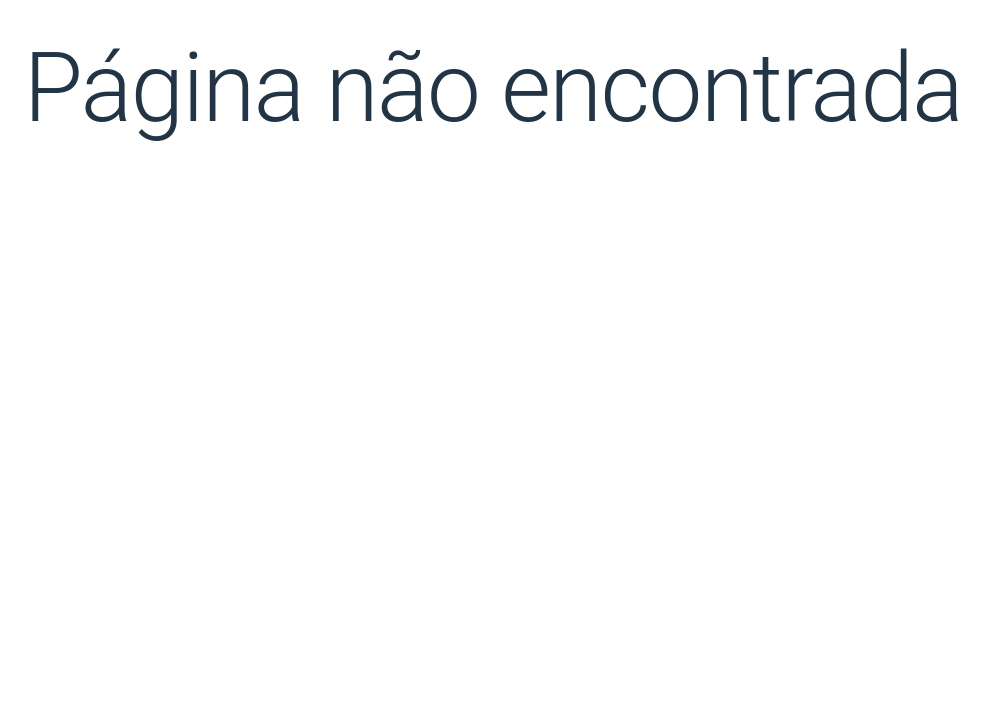
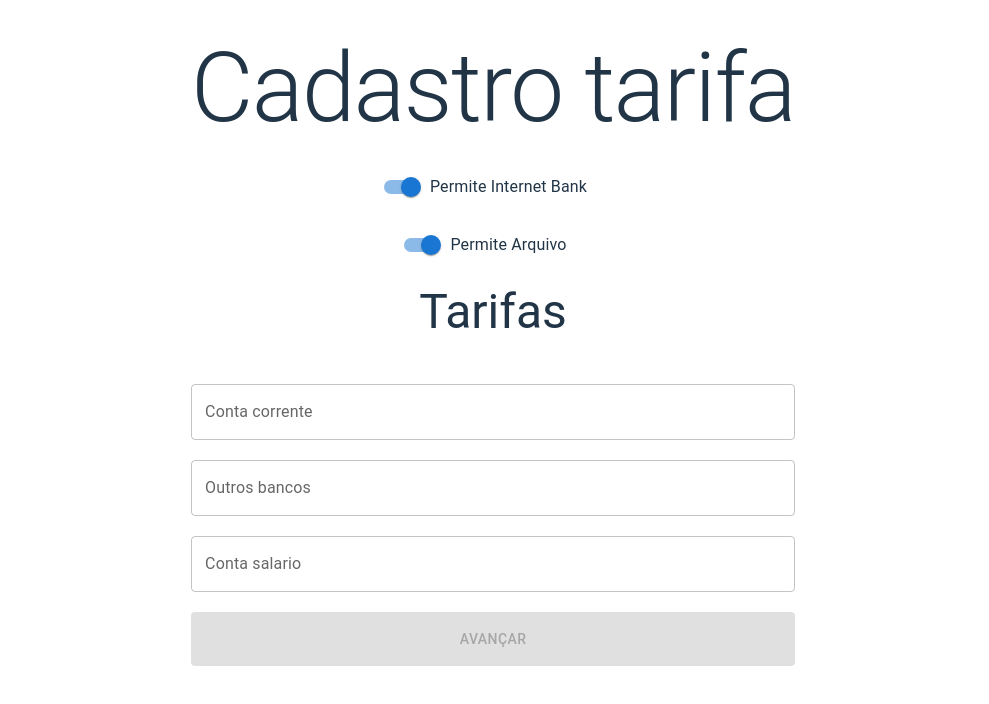
Before and after one commit to ander0308/react-hook-form, a React (Vite) app: page /app2/cadastro-tarifas in a window 1280 px wide. Shown: the top 704 px of the page, without its empty margins (147-1136 px from the left). Built offline with nearby package versions, Linux system fonts and the light colour scheme; data requests are answered from the project's data file.

Commit message:
feat: add form with inputs dinamic

```diff
--- a/db.json
+++ b/db.json
@@ -9,5 +9,47 @@
     "company": "Nasa",
     "phone": "11989878999",
     "tecnology": "react"
+  },
+  "data-tarifas": {
+    "permiteIbpj": false,
+    "permiteArquivo": false,
+    "respeitaSequenciaArquivo": false,
+    "tarifaAjusteAutomatico": false,
+    "numFloat": {
+      "padrao": 1,
+      "opcoes": [1, 2, 3]
+    },
+    "tarifaDiaDebito": {
+      "padrao": 2,
+      "valorMinimo": 0,
+      "valorMaximo": 9
+    },
+    "tarifaTipoIndiceReajuste": {
+      "padrao": "IGPM",
+      "opcoes": ["IGPM", "IPCA", "IPC"]
+    },
+    "tarifas": [
+      {
+        "codigo": 1,
+        "descricao": "Conta corrente",
+        "padrao": 0,
+        "valorMinimo": 2,
+        "valorMaximo": 8
+      },
+      {
+        "codigo": 2,
+        "descricao": "Outros bancos",
+        "padrao": 0,
+        "valorMinimo": 2,
+        "valorMaximo": 10
+      },
+      {
+        "codigo": 3,
+        "descricao": "Conta salario",
+        "padrao": 0,
+        "valorMinimo": 2,
+        "valorMaximo": 12
+      }
+    ]
   }
 }
--- a/package.json
+++ b/package.json
@@ -15,6 +15,7 @@
     "@emotion/styled": "^11.11.0",
     "@hookform/resolvers": "^3.3.2",
     "@mui/material": "^5.14.20",
+    "axios": "^1.6.2",
     "json-server": "^0.17.4",
     "react": "^18.2.0",
     "react-dom": "^18.2.0",
--- /dev/null
+++ b/src/hooks/useFetchTarifas.ts
@@ -0,0 +1,41 @@
+import axios from "axios";
+
+export type TCadastroTarifasType = {
+  permiteIbpj: boolean;
+  permiteArquivo: boolean;
+  respeitaSequenciaArquivo: boolean;
+  tarifaAjusteAutomatico: boolean;
+  numFloat: {
+    padrao: number;
+    opcoes: number[];
+  };
+  tarifaDiaDebito: {
+    padrao: number;
+    valorMinimo: number;
+    valorMaximo: number;
+  };
+  tarifaTipoIndiceReajuste: {
+    padrao: string;
+    opcoes: string[];
+  };
+  tarifas: {
+    codigo: number;
+    descricao: string;
+    padrao: number;
+    valorMinimo: number;
+    valorMaximo: number;
+  };
+};
+
+export const useFetchTarifas = async () => {
+  try {
+    const response = await axios.get<TCadastroTarifasType>(
+      "http://localhost:4403/data-tarifas"
+    );
+    // console.log("hook", response.data);
+    return response.data;
+  } catch (error) {
+    console.error("Houve um problema ao buscar os dados: ", error);
+    throw error;
+  }
+};
--- a/src/pages/MaterialUiCadastro.tsx
+++ b/src/pages/MaterialUiCadastro.tsx
@@ -1,8 +1,8 @@
+import React from "react";
 import { useForm, Controller } from "react-hook-form";
 // import { DevTool } from "@hookform/devtools";
 import { zodResolver } from "@hookform/resolvers/zod";
 import { z } from "zod";
-import React from "react";
 import {
   Button,
   FormControl,
--- /dev/null
+++ b/src/pages/MaterialUiCadastroTarifas.tsx
@@ -0,0 +1,172 @@
+import {
+  Button,
+  FormControlLabel,
+  Switch,
+  TextField,
+  Typography,
+} from "@mui/material";
+import React from "react";
+import { DevTool } from "@hookform/devtools";
+import { useForm, Controller } from "react-hook-form";
+import {
+  TCadastroTarifasType,
+  useFetchTarifas,
+} from "../hooks/useFetchTarifas";
+
+export type TCadastroTarifas = {
+  permiteIbpj: boolean;
+  permiteArquivo: boolean;
+  respeitaSequenciaArquivo: boolean;
+  tarifaAjusteAutomatico: boolean;
+  numFloat: number;
+  tarifaDiaDebito: number;
+  tarifaTipoIndiceReajuste: string;
+
+  // OS CAMOS ESTÃO SENDO RENDEDIRAZADOS DINAMICAMENTE.
+  // tarifaContaCorrente: number;
+  // tarifaContaOutrosBancos: number;
+  // tarifaContaSalario: number;
+};
+
+// ESTOU DECLARANDO O VALOR DEFAULT DIRETO NO CONTROLLER
+// const defaultValues: TCadastroTarifas = {
+//   permiteIbpj: false,
+//   permiteArquivo: false,
+// };
+
+const MaterialUiCadastroTarifas = () => {
+  const {
+    control,
+    handleSubmit,
+    formState: { isValid, isSubmitting },
+  } = useForm<TCadastroTarifas>({
+    // defaultValues,
+    mode: "onChange",
+  });
+
+  const [data, setData] = React.useState<TCadastroTarifasType>();
+
+  const getDataFromAPI = async () => {
+    // eslint-disable-next-line react-hooks/rules-of-hooks
+    return await useFetchTarifas();
+  };
+
+  React.useEffect(() => {
+    const loadData = async () => {
+      const dataTarifas = await getDataFromAPI();
+      setData(dataTarifas);
+    };
+    loadData();
+  }, []);
+
+  const handleOnSubimit = (values: TCadastroTarifas) => {
+    console.log(values);
+  };
+
+  return (
+    <>
+      <Typography variant="h1" style={{ marginBottom: "24px" }}>
+        Cadastro tarifa
+      </Typography>
+      <form onSubmit={handleSubmit(handleOnSubimit)}>
+        <Controller
+          control={control}
+          name="permiteIbpj"
+          defaultValue={true}
+          render={({ field }) => (
+            <FormControlLabel
+              control={
+                <Switch onChange={field.onChange} checked={field.value} />
+              }
+              label="Permite Internet Bank"
+            />
+          )}
+        />
+
+        <Controller
+          control={control}
+          name="permiteArquivo"
+          defaultValue={true}
+          render={({ field }) => (
+            <FormControlLabel
+              control={
+                <Switch onChange={field.onChange} checked={field.value} />
+              }
+              label="Permite Arquivo"
+            />
+          )}
+        />
+
+        <Typography variant="h3" style={{ marginBottom: "24px" }}>
+          Tarifas
+        </Typography>
+        {/* <Controller
+          control={control}
+          name="tarifaContaCorrente"
+          rules={{
+            required: "Campo Obrigatório",
+          }}
+          render={({ field, fieldState, formState }) => (
+            <TextField
+              {...field}
+              id="outlined-basic"
+              label="Conta corrente"
+              placeholder="Conta corrente"
+              variant="outlined"
+              className="inputText"
+              error={!!formState.errors.tarifaContaCorrente}
+              helperText={fieldState.error?.message}
+            />
+          )}
+        /> */}
+
+        {data?.tarifas?.map((tarifa: any) => {
+          const fieldName = `tarifas[${tarifa.codigo}].descricao`;
+          return (
+            <div key={tarifa.codigo} style={{ width: "100%" }}>
+              <Controller
+                control={control}
+                name={fieldName}
+                defaultValue=""
+                rules={{
+                  required: "Campo Obrigatório",
+                  min: {
+                    value: tarifa.valorMinimo,
+                    message: `O Valor minimo ${tarifa.valorMinimo}`,
+                  },
+                  max: {
+                    value: tarifa.valorMaximo,
+                    message: `O Valor maximo ${tarifa.valorMaximo}`,
+                  },
+                }}
+                render={({ field, fieldState, formState }) => (
+                  <TextField
+                    fullWidth
+                    {...field}
+                    id={`outlined-basic-${tarifa.codigo}`} // Use um ID único para cada campo
+                    label={tarifa.descricao}
+                    variant="outlined"
+                    className="inputText"
+                    value={field.value}
+                    error={!!formState.errors[fieldName]}
+                    helperText={fieldState.error?.message}
+                  />
+                )}
+              />
+            </div>
+          );
+        })}
+        <Button
+          variant="contained"
+          type="submit"
+          disabled={!isValid || isSubmitting}
+        >
+          Avançar
+        </Button>
+      </form>
+      <DevTool control={control} />
+    </>
+  );
+};
+
+export default MaterialUiCadastroTarifas;
--- a/src/routes/index.tsx
+++ b/src/routes/index.tsx
@@ -4,6 +4,7 @@ import MaterialUiCadastro from "../pages/MaterialUiCadastro";
 import MaterialUiRevisao from "../pages/MaterialUiRevisao";
 import Home from "../pages/Home";
 import { UserProvider } from "../context/UserContext";
+import MaterialUiCadastroTarifas from "../pages/MaterialUiCadastroTarifas";
 
 export type TRoutePaths = {
   path: string;
@@ -30,6 +31,10 @@ const routesPaths = (): TRoutePaths[] => {
       path: "/app2/revisao",
       element: withProvider(MaterialUiRevisao),
     },
+    {
+      path: "/app2/cadastro-tarifas",
+      element: withProvider(MaterialUiCadastroTarifas),
+    },
   ];
 };
 
```
Also changed, not shown: 1 other file (tests, documents, lock files or other folders).
